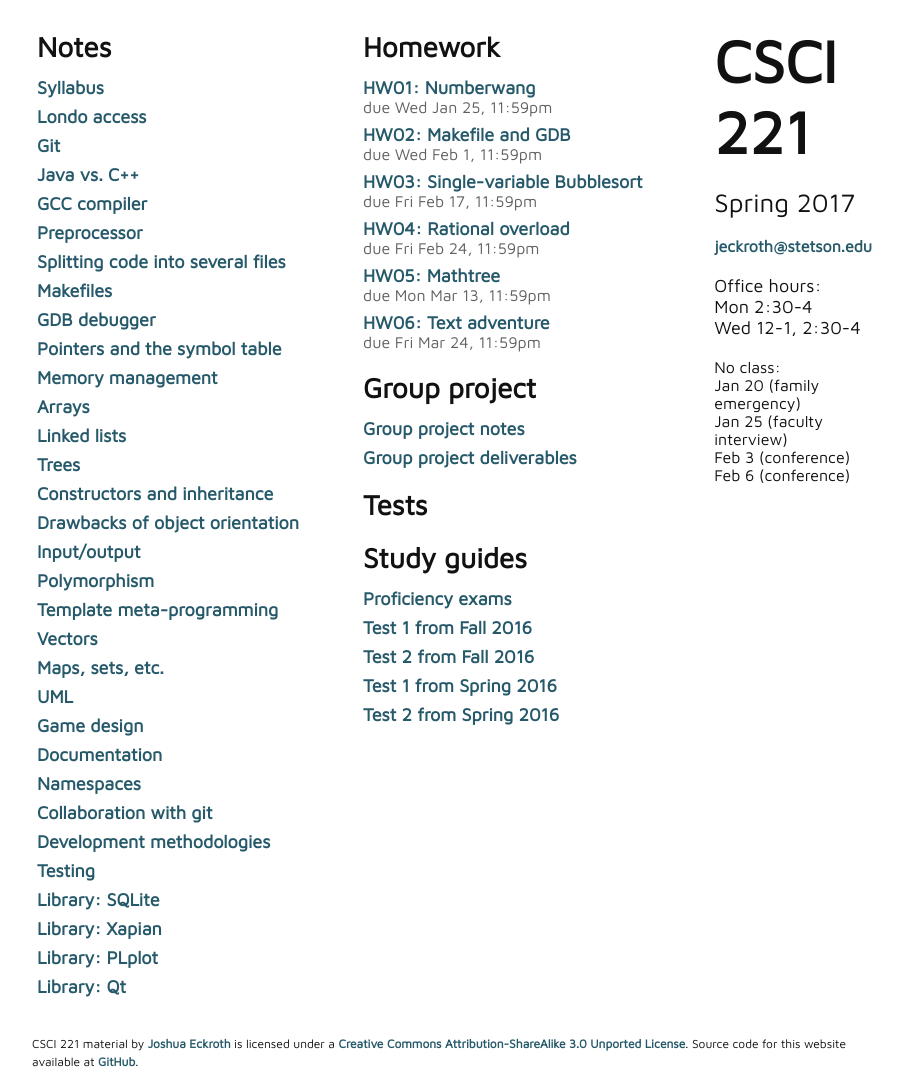
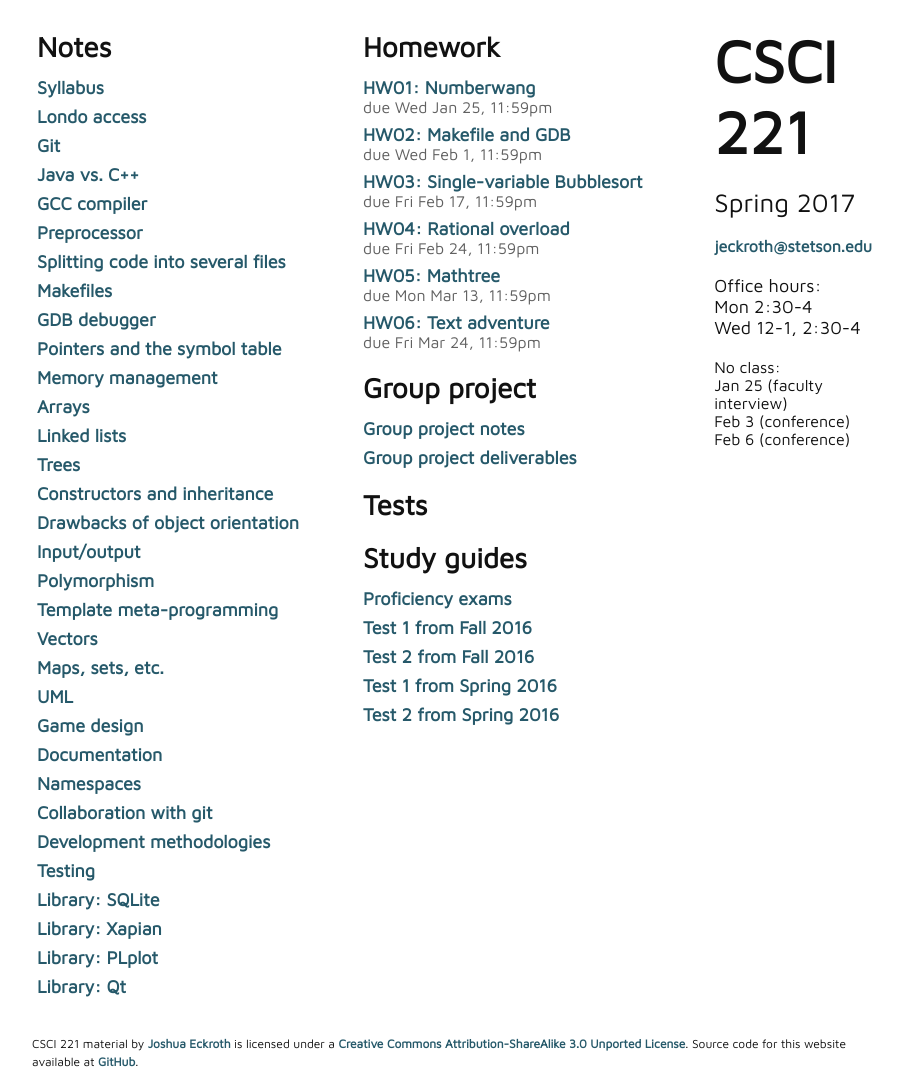
Before and after one commit to joshuaeckroth/csci221-website, a Jekyll site: the page built from index.markdown, in a window 1280 px wide. Shown: the whole page, without its empty margins (183-1086 px from the left). Built offline with Jekyll 4.4.1, drawn with Linux system fonts in a browser that asks for light colours; some web fonts are replaced.

Commit message:
Removed a no class date

```diff
--- a/_layouts/index.html
+++ b/_layouts/index.html
@@ -167,7 +167,6 @@
             </div>
             <p>
               No class:<br/>
-              Jan 20 (family emergency)<br/>
               Jan 25 (faculty interview)<br/>
               Feb 3 (conference)<br/>
               Feb 6 (conference)<br/>
```
